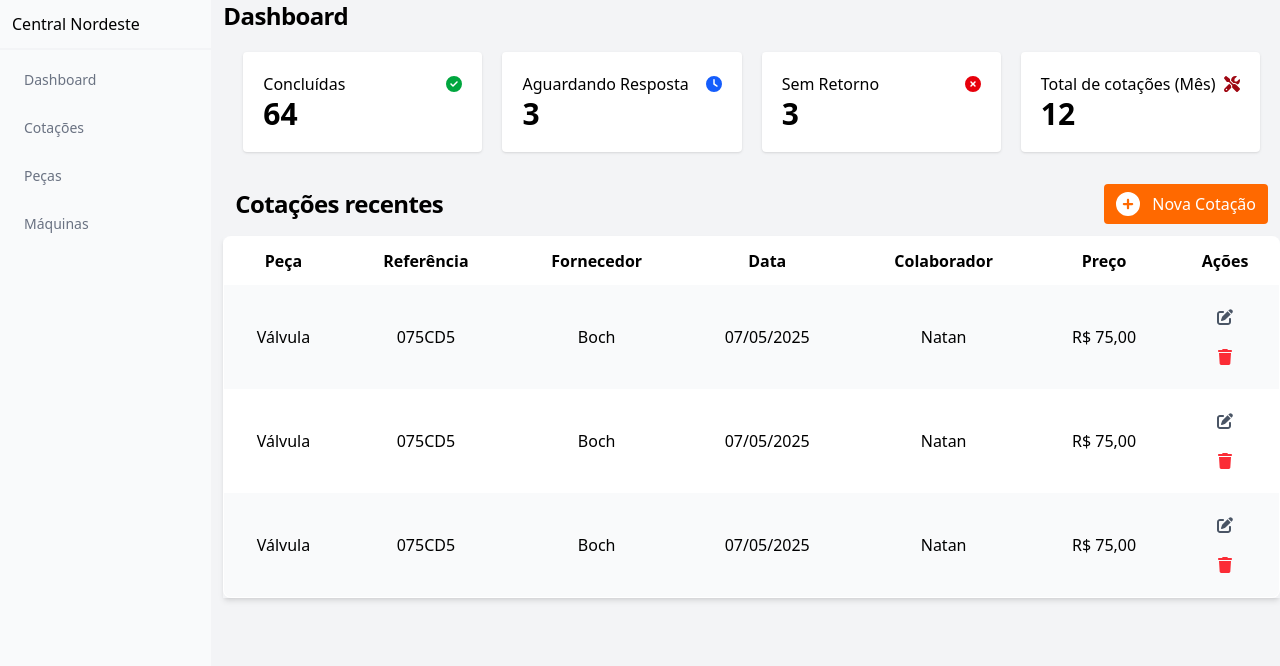
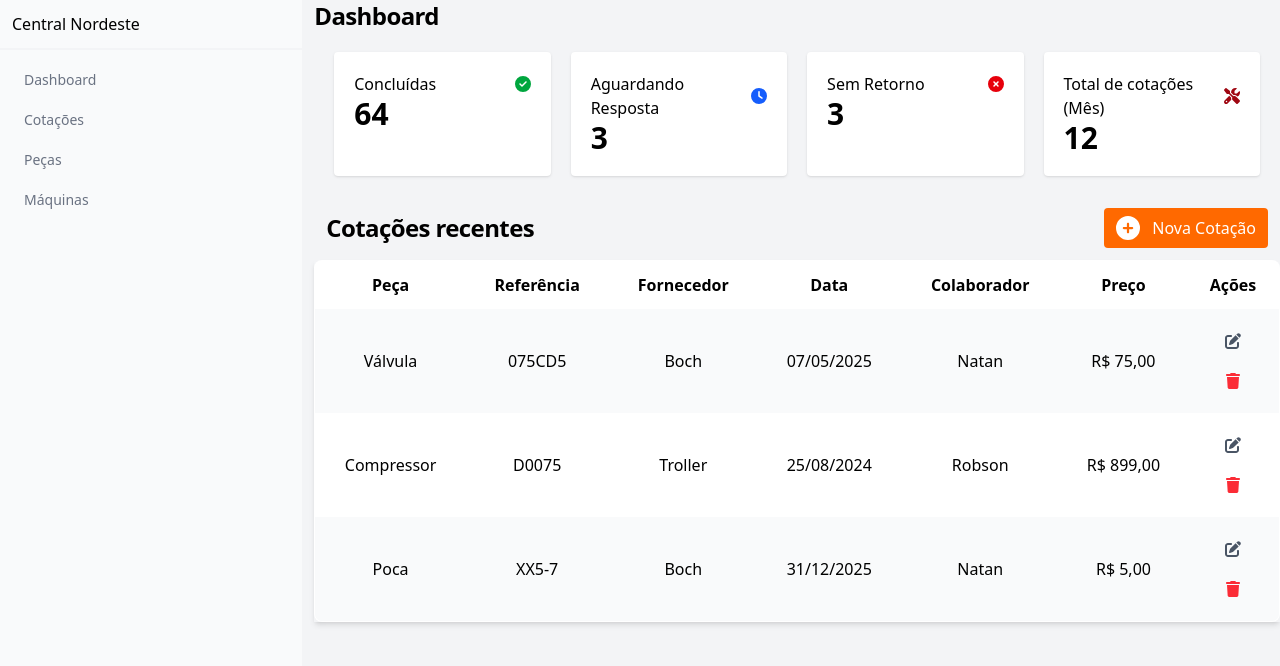
Before and after one commit to codeNilson/cn-quotations, a React (Vite) app: page / in a window 1280 px wide. Shown: the top 666 px of the page. Built offline with nearby package versions, Linux system fonts and the light colour scheme.

Commit message:
feature: sidebar toggle

```diff
--- a/index.html
+++ b/index.html
@@ -2,9 +2,9 @@
 <html lang="en">
   <head>
     <meta charset="UTF-8" />
-    <link rel="icon" type="image/svg+xml" href="/vite.svg" />
+    <link rel="shortcut icon" href="https://static.wixstatic.com/media/6f3c52_6172c6c6cce34ba28083503a2b7b1b24%7Emv2.png/v1/fill/w_192%2Ch_192%2Clg_1%2Cusm_0.66_1.00_0.01/6f3c52_6172c6c6cce34ba28083503a2b7b1b24%7Emv2.png" type="image/png">
     <meta name="viewport" content="width=device-width, initial-scale=1.0" />
-    <title>Vite + React + TS</title>
+    <title>Central Nordeste Cotações</title>
   </head>
   <body>
     <div id="root"></div>
--- a/src/App.tsx
+++ b/src/App.tsx
@@ -3,12 +3,17 @@ import { FontAwesomeIcon } from "@fortawesome/react-fontawesome";
 import Card from "./components/Card.tsx";
 import Table from "./components/Table.tsx";
 import Sidebar from "./components/Sidebar.tsx"
+import { faBars } from "@fortawesome/free-solid-svg-icons";
 
 function App() {
 
   return (
     <div className="bg-gray-100 min-h-screen gap-3 flex">
       <Sidebar />
+      <div>
+        <button className="btn md:hidden">
+          <FontAwesomeIcon icon={faBars} />
+        </button>
         <main className="w-full">
           <div className="cards-container">
             <h2 className="text-2xl font-bold tracking-tight">Dashboard</h2>
@@ -65,6 +70,7 @@ function App() {
           </div>
         </main>
       </div>
+    </div>
   )
 }
 export default App
--- a/src/components/Sidebar.tsx
+++ b/src/components/Sidebar.tsx
@@ -1,15 +1,24 @@
+import { useState } from "react";
+
+
 export default function Sidebar() {
+
+    const [isOpen, setIsOpen] = useState<boolean>(false);
+
     return (
-        <aside className="w-64 bg-gray-50">
+        <>
+            <aside className={`w-80 bg-gray-50 z-50 fixed md:static transition duration-300 ${isOpen ? 'translate-x-0' : '-translate-x-full'} md:translate-x-0`}>
                 <div className="border-b-2 p-3 border-gray-100">
                     <h1>Central Nordeste</h1>
                 </div>
                 <div>
                     <nav>
-                    <ul className="flex flex-col gap-3 p-3">
+                        <ul className="flex flex-col gap-1 p-3">
                             <li className="text-sm text-gray-500">
                                 <button className="btn w-full text-left hover:text-orange-600">
+                                    <span>
                                         Dashboard
+                                    </span>
                                 </button>
                             </li>
                             <li className="text-sm text-gray-500">
@@ -31,5 +40,6 @@ export default function Sidebar() {
                     </nav>
                 </div>
             </aside>
+        </>
     )
 }
--- a/src/components/Table.tsx
+++ b/src/components/Table.tsx
@@ -14,20 +14,20 @@ const data = [
         preco: "R$ 75,00",
     },
     {
-        peca: "Válvula",
-        referencia: "075CD5",
-        fornecedor: "Boch",
-        data: "07/05/2025",
-        colaborador: "Natan",
-        preco: "R$ 75,00",
+        peca: "Compressor",
+        referencia: "D0075",
+        fornecedor: "Troller",
+        data: "25/08/2024",
+        colaborador: "Robson",
+        preco: "R$ 899,00",
     },
     {
-        peca: "Válvula",
-        referencia: "075CD5",
+        peca: "Poca",
+        referencia: "XX5-7",
         fornecedor: "Boch",
-        data: "07/05/2025",
+        data: "31/12/2025",
         colaborador: "Natan",
-        preco: "R$ 75,00",
+        preco: "R$ 5,00",
     },
 ];
 
--- a/src/style.css
+++ b/src/style.css
@@ -9,7 +9,7 @@
 }
 
 .btn-icon {
-    @apply hover:bg-orange-600
+    @apply hover:bg-orange-500
 }
 
 .icon-edit {
```
Lines whose indentation alone changed are shown as unchanged.
